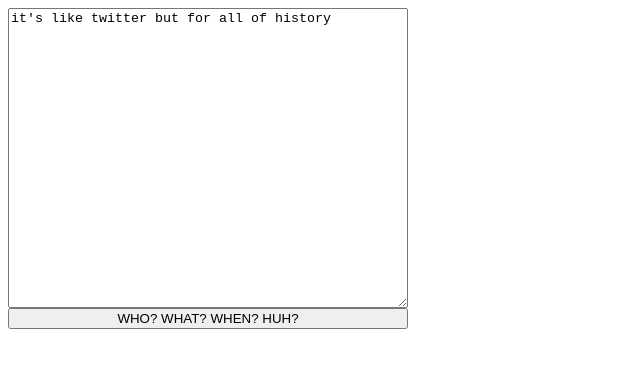
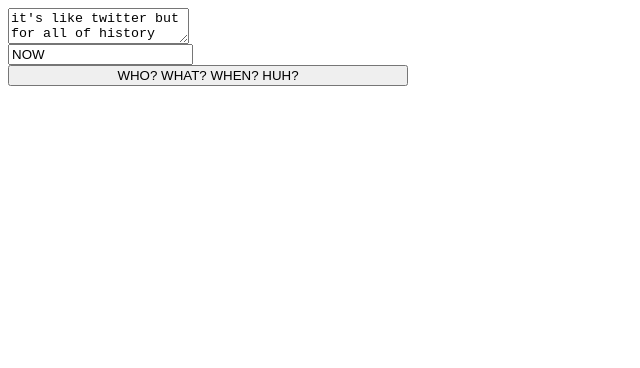
Before and after one commit to yardenac/ppf, a website: page static/index.html in a window 1280 px wide. Shown: the whole page, without its empty margins (0-640 px from the left). Drawn offline with Linux system fonts and the light colour scheme.

Commit message:
add a time field to the form

```diff
--- a/server.js
+++ b/server.js
@@ -29,7 +29,7 @@ var server = http.createServer(function (req, res) {
             var user = parts[0];
             var key = user + '!' + lexi.pack(Math.floor(t / 1000));
             db.put(key, doc);
-        });
+        }));
     }
     else if (req.method === 'GET' && parts[1] === 'timeline.json') {
         res.setHeader('content-type', 'application/newline-delimited-json');
@@ -45,3 +45,7 @@ var server = http.createServer(function (req, res) {
     else ecstatic(req, res)
 });
 server.listen(process.env.PORT || 8000);
+
+server.on('listening', function () {
+    console.log('listening on :' + server.address().port);
+});
--- a/index.html
+++ b/static/index.html
@@ -15,9 +15,11 @@
   </style>
 </head>
 <body>
-<form>
-  <textarea id="stuff">it's like twitter but for all of history</textarea><br />
+<form id="create">
+  <textarea name="text">it's like twitter but for all of history</textarea><br />
+  <input name="time" value="NOW"><br />
   <button id="submit" type="submit" name="button" value="submit">WHO? WHAT? WHEN? HUH?</button>
 </form>
+<script src="/bundle.js"></script>
 </body>
 </html>
```
